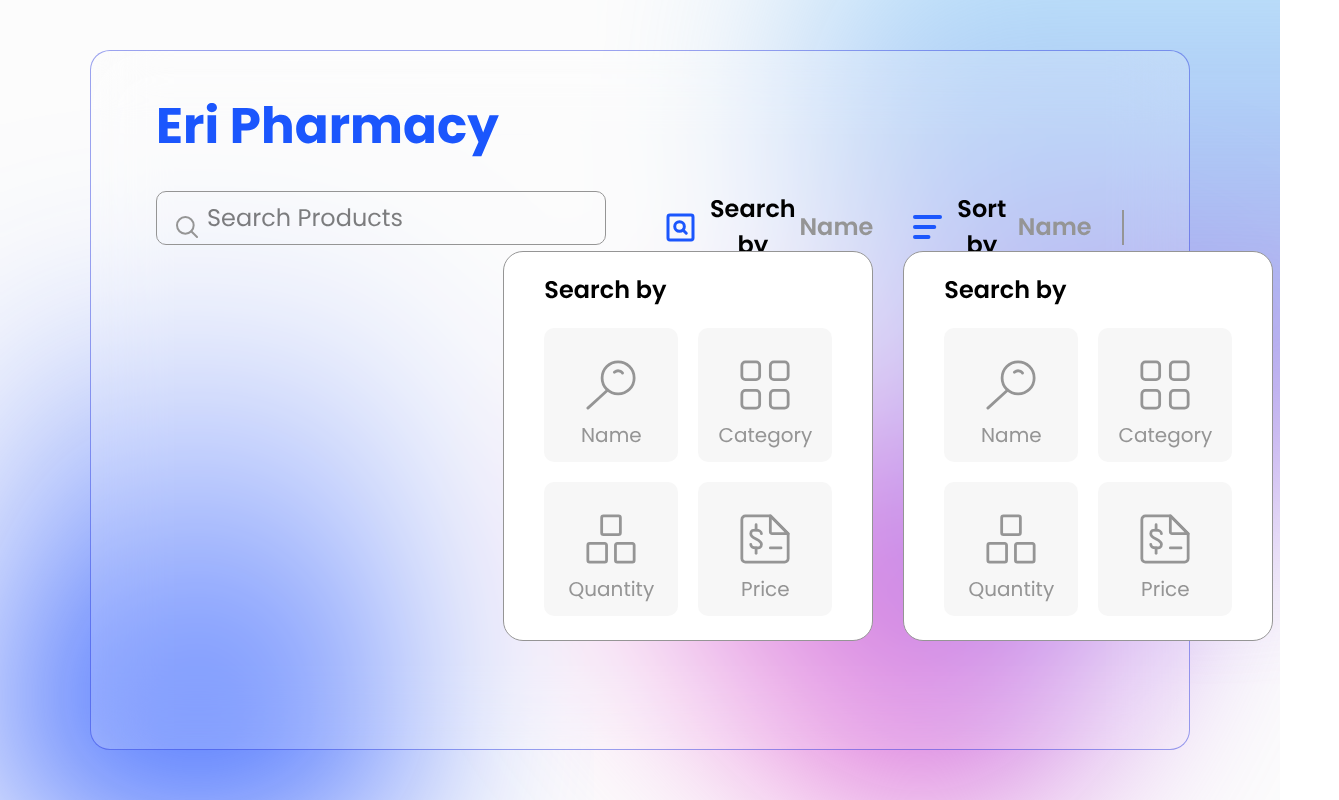
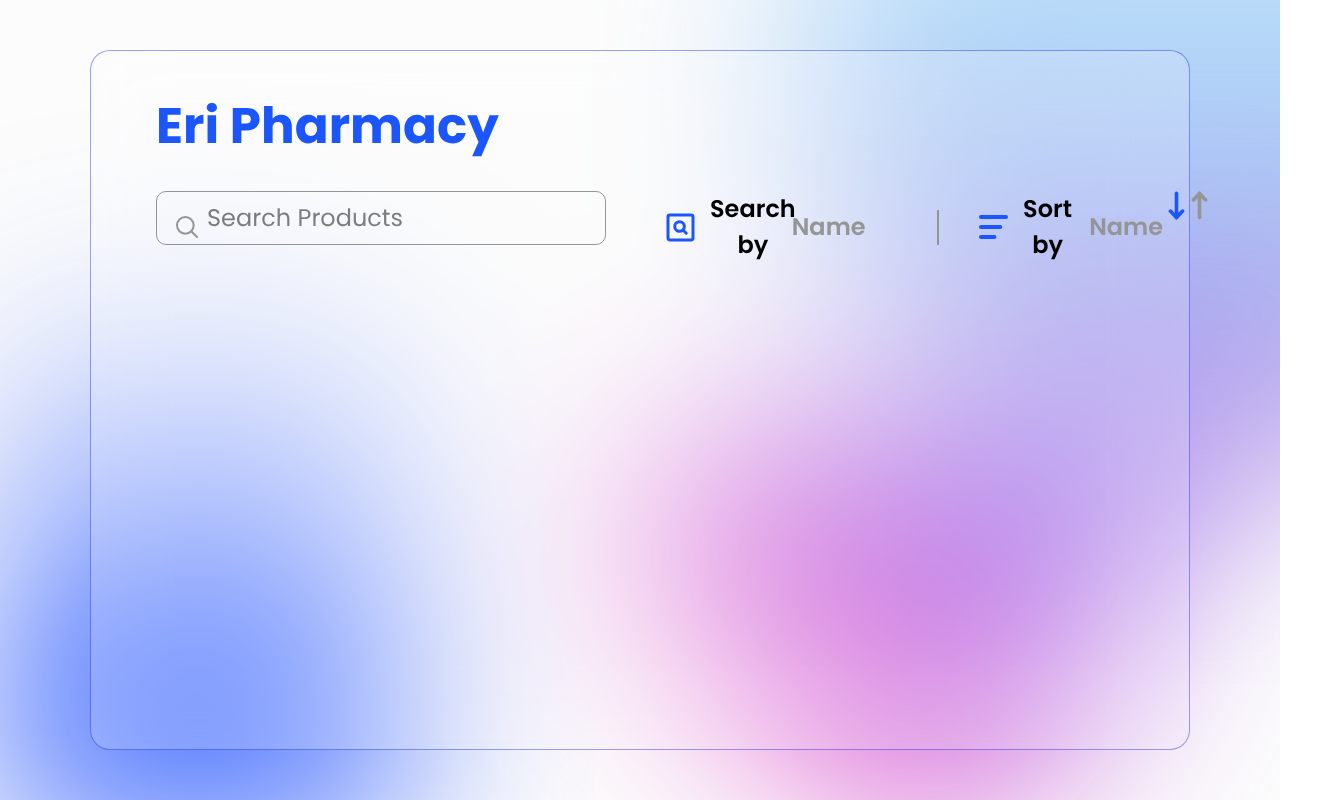
Before and after one commit to Fuz7/eri-pharmacy, a React (Vite) app in the folder frontend/: page / in a window 1280 px wide. Shown: the whole page, 1339 px wide, since content can reach past the window. Built offline with nearby package versions, Linux system fonts and the light colour scheme.

Commit message:
Finish searchBy sortBy ui functionality

```diff
--- a/frontend/src/App.jsx
+++ b/frontend/src/App.jsx
@@ -1,17 +1,30 @@
+import { useState } from "react";
 import "./App.css";
 import Background from "./assets/components/Background";
 import Header from "./assets/components/Header/Header";
 
 function App() {
-
+  const [searchFilter, setSearchFilter] = useState("Name");
+  const [sortFilter, setSortFilter] = useState("Name");
+  const [orderFilter,setOrderFilter] = useState("descending")
+  const productFilters = {
+    searchFilter,
+    setSearchFilter,
+    sortFilter,
+    setSortFilter,
+    orderFilter,
+    setOrderFilter
+  };
   return (
-    <div className="w-[100%] min-h-[100vh] h-[100vh] relative py-[50px] px-[90px]
-    font-poppins">
+    <div
+      className="w-[100%] min-h-[100vh] h-[100vh] relative py-[50px] px-[90px]
+    font-poppins"
+    >
       <main className=" w-full min-h-full glassy px-[65px] py-[50px]">
         <h1 className="font-poppins font-bold text-primary text-[50px] leading-none mb-[40px]">
           Eri Pharmacy
         </h1>
-        <Header />
+        <Header productFilters={productFilters} />
       </main>
       <Background />
     </div>
--- a/frontend/src/assets/components/Header/Header.jsx
+++ b/frontend/src/assets/components/Header/Header.jsx
@@ -9,7 +9,10 @@ import hoveredQuantity from "@images/hoveredQuantity.svg";
 import defaultPrice from "@images/defaultPrice.svg";
 import hoveredPrice from "@images/hoveredPrice.svg";
 import SortByButton from "./SortByButton";
-export default function Header() {
+export default function Header({ productFilters }) {
+  const { searchFilter, setSearchFilter,
+   } =
+    productFilters;
 
   const categoryGroup = [
     {
@@ -39,9 +42,13 @@ export default function Header() {
       <div className="flex gap-[50px]">
         <SearchBar />
         <div className="flex gap-[30px] items-center h-full">
-          <SearchByButton categoryGroup={categoryGroup}/>
-          <SortByButton categoryGroup={categoryGroup}/>
+          <SearchByButton
+            categoryGroup={categoryGroup}
+            searchFilter={searchFilter}
+            setSearchFilter={setSearchFilter}
+          />
           <div className="w-[3px] min-h-[35px] bg-grayFont"></div>
+          <SortByButton categoryGroup={categoryGroup} productFilters={productFilters} />
         </div>
       </div>
       <button></button>
--- a/frontend/src/assets/components/Header/SearchByButton.jsx
+++ b/frontend/src/assets/components/Header/SearchByButton.jsx
@@ -1,7 +1,9 @@
 import searchByButton from "@images/searchByButton.svg";
 import CategoryModal from "../Modal/CategoryModal";
+import { useState } from "react";
 
-export default function SearchByButton({ categoryGroup }) {
+export default function SearchByButton({ categoryGroup,searchFilter,setSearchFilter }) {
+  const [isActive, setIsActive] = useState(false);
   return (
     <div className="flex gap-[15px]  min-h-full relative">
       <button
@@ -9,17 +11,29 @@ export default function SearchByButton({ categoryGroup }) {
     cursor-pointer min-h-full items-center hover:bg-filterHover
     hover:text-primary
     px-[10px] rounded-[5px]"
+        onClick={() => setIsActive(!isActive)}
       >
         <img className="" src={searchByButton} alt="" />
         Search by
       </button>
-      <span className="text-[24px] text-grayFont font-semibold flex items-center">
-        Name
+      <span className="min-w-[115px] text-[24px] text-grayFont font-semibold flex items-center">
+        {searchFilter}
       </span>
-      <div className="absolute right-0 top-[60px]">
+      <div
+        className={`absolute right-0
+      transition-all
+        ${
+          isActive
+            ? "top-[60px] opacity-100 visible"
+            : "top-[50px] opacity-0 invisible"
+        }
+        `}
+      >
         <CategoryModal
           categoryGroup={categoryGroup}
           identifierText={"searchBy"}
+          setName={setSearchFilter}
+          setIsActive={setIsActive}
         />
       </div>
     </div>
--- a/frontend/src/assets/components/Header/SortByButton.jsx
+++ b/frontend/src/assets/components/Header/SortByButton.jsx
@@ -1,27 +1,78 @@
-
 import sortByButton from "@images/sortByButton.svg";
 import CategoryModal from "../Modal/CategoryModal";
+import defaultDescendingButton from "@images/defaultDescendingButton.svg";
+import defaultAscendingButton from "@images/defaultAscendingButton.svg";
+import focusedDescendingButton from "@images/focusedDescendingButton.svg";
+import focusedAscendingButton from "@images/focusedAscendingButton.svg";
+import { useState } from "react";
 
-export default function SortByButton({ categoryGroup }) {
-
+export default function SortByButton({ categoryGroup, productFilters }) {
+  const [isActive, setIsActive] = useState(false);
+  const { sortFilter, setSortFilter, orderFilter, setOrderFilter } =
+    productFilters;
   return (
-    <div className="flex gap-[15px]  min-h-full relative">
+    <div className="flex gap-[5px]  min-h-full relative">
       <button
         className="flex gap-[15px] text-[24px] font-semibold
     cursor-pointer min-h-full items-center hover:bg-filterHover
     hover:text-primary
     px-[10px] rounded-[5px]"
+        onClick={() => setIsActive(!isActive)}
       >
         <img className="" src={sortByButton} alt="" />
         Sort by
       </button>
-      <span className="text-[24px] text-grayFont font-semibold flex items-center">
-        Name
+      <span
+        className=" text-[24px] ml-[10px]
+       text-grayFont font-semibold flex items-center"
+      >
+        {sortFilter}
       </span>
-      <div className="absolute left-0 top-[60px]">
+      <button
+        onClick={() =>
+          orderFilter === "descending"
+            ? setOrderFilter("ascending")
+            : setOrderFilter("descending")
+        }
+        className="flex gap-[6px] cursor-pointer
+       hover:bg-filterHover justify-center w-[60px]
+      rounded-[10px]"
+      >
+        <img
+          className="w-[18px]"
+          src={
+            orderFilter === "descending"
+              ? focusedDescendingButton
+              : defaultDescendingButton
+          }
+          alt=""
+        />
+        <img
+          className="w-[18px]"
+          src={
+            orderFilter === "ascending"
+              ? focusedAscendingButton
+              : defaultAscendingButton
+          }
+          alt=""
+        />
+      </button>
+      <div
+        className={`absolute left-0
+      transition-all
+        ${
+          isActive
+            ? "top-[60px] opacity-100 visible"
+            : "top-[50px] opacity-0 invisible"
+        }
+
+        `}
+      >
         <CategoryModal
           categoryGroup={categoryGroup}
           identifierText={"searchBy"}
+          setName={setSortFilter}
+          setIsActive={setIsActive}
         />
       </div>
     </div>
--- a/frontend/src/assets/components/Modal/CategoryModal.jsx
+++ b/frontend/src/assets/components/Modal/CategoryModal.jsx
@@ -1,6 +1,11 @@
 import { useState } from "react";
 
-export default function CategoryModal({ categoryGroup, identifierText }) {
+export default function CategoryModal({
+  categoryGroup,
+  identifierText,
+  setName,
+  setIsActive
+}) {
   return (
     <div
       className="w-[370px] h-[390px] bg-white rounded-[20px]
@@ -10,22 +15,39 @@ export default function CategoryModal({ categoryGroup, identifierText }) {
       <h1 className="text-[24px] font-semibold font-poppins">Search by</h1>
       <div className="grid grid-cols-2 grid-rows-2 gap-[20px]">
         {categoryGroup.map((item) => (
-          <CategoryItem key={{ identifierText } + item.name} {...item} />
+          <CategoryItem
+            key={{ identifierText } + item.name}
+            {...item}
+            setName={setName}
+            setIsActive={setIsActive}
+          />
         ))}
       </div>
     </div>
   );
 }
 
-function CategoryItem({ title, imgLink, hoveredImgLink }) {
+function CategoryItem({
+  title,
+  imgLink,
+  hoveredImgLink,
+  setName,
+  setIsActive,
+}) {
   const [isHovered, setIsHovered] = useState(false);
   return (
     <button
-      className={`${isHovered?'bg-filterHover' :'bg-[#F7F7F7]'} min-h-[130px] aspect-square
+      className={`${
+        isHovered ? "bg-filterHover" : "bg-[#F7F7F7]"
+      } min-h-[130px] aspect-square
         rounded-[10px] flex flex-col gap-[10px] pt-[32px] items-center
         cursor-pointer`}
       onMouseEnter={() => setIsHovered(true)}
       onMouseLeave={() => setIsHovered(false)}
+      onClick={() => {
+        setIsActive(false);
+        setName(title);
+      }}
     >
       <img
         className="w-[50px]"
```
